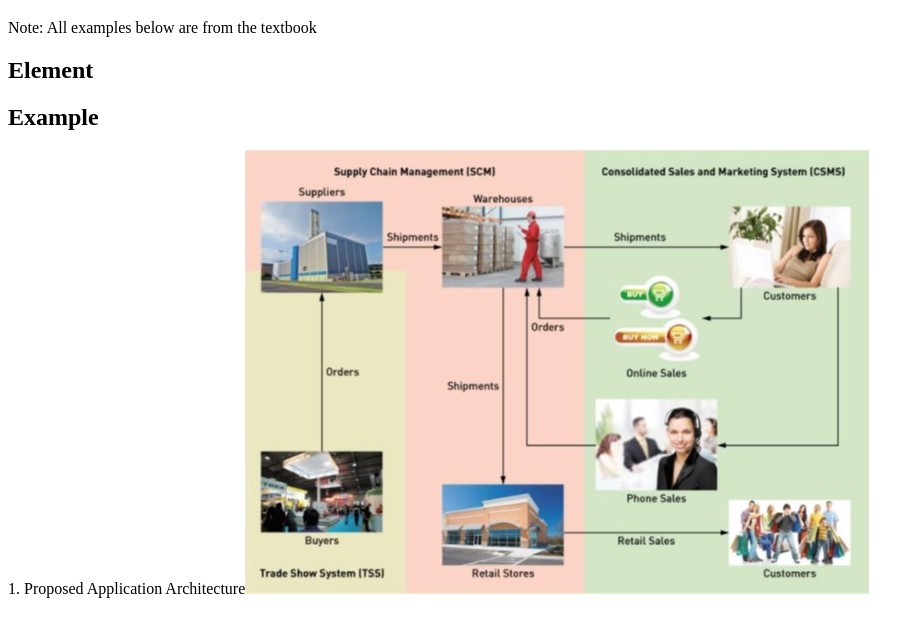
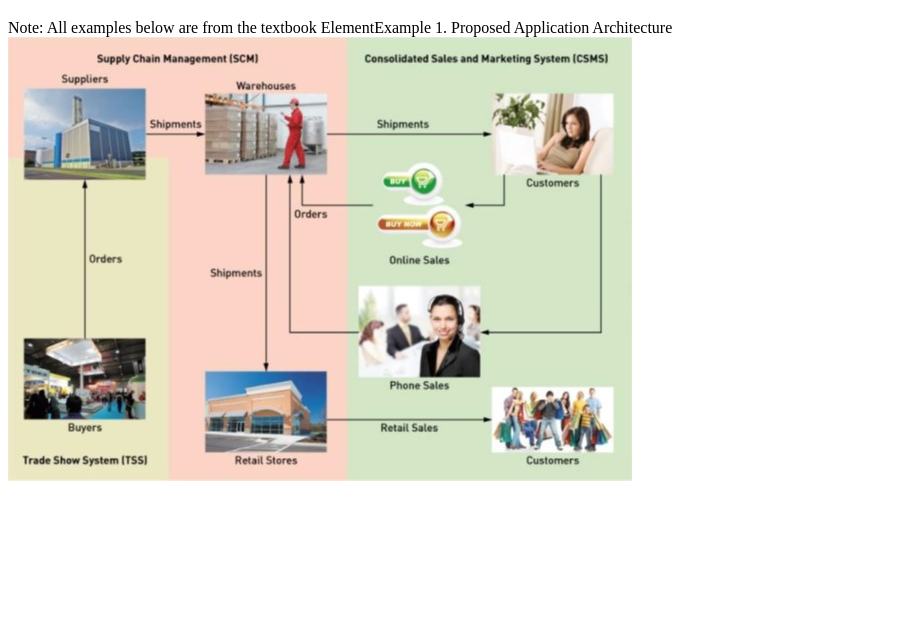
Before and after one commit to aak29/aak29.github.io, a plain HTML site: page index.html in a window 1280 px wide. Shown: the part 159-796 px from the top of the page, without its empty margins (0-924 px from the left). Drawn offline with Linux system fonts and the light colour scheme.

Commit message:
Update index.html

```diff
--- a/index.html
+++ b/index.html
@@ -11,7 +11,7 @@ Note: All examples below are from the textbook
 }
 >
   <tr>
-    <td><h2>Element</h2></td><td><h2>Example</h2></td>
+    <td>Element</td><td>Example</td>
   </tr>
   <tr>
     <td>1. Proposed Application Architecture</td><td><img src="system_illo.jpg"></td>
```
